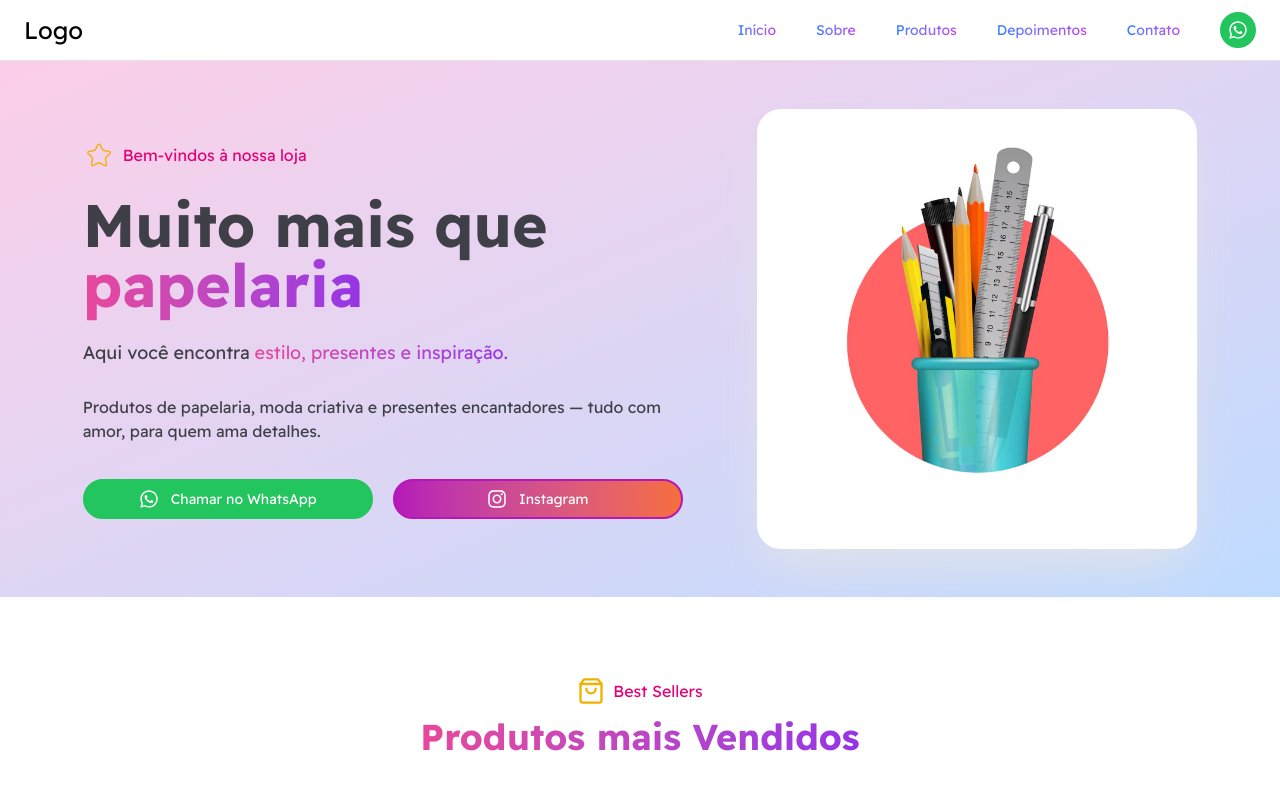
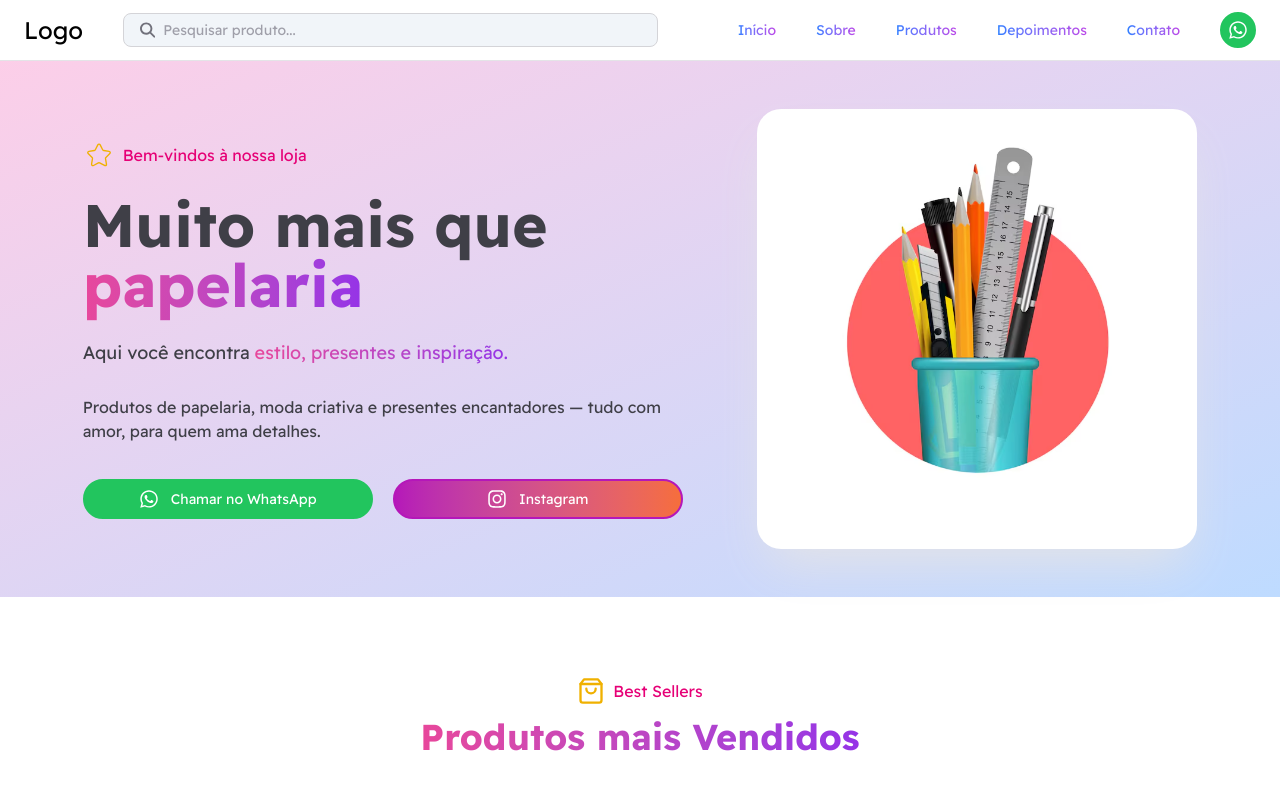
Before and after one commit to PaivaProgDev/papelaria, a React (Vite) app: page / in a window 1280 px wide. Shown: the top 800 px of the page. Built offline with nearby package versions, Linux system fonts and the light colour scheme.

Commit message:
Barra de pesquisa implemtanda

```diff
--- a/src/components/Cards.jsx
+++ b/src/components/Cards.jsx
@@ -41,10 +41,10 @@ const Cards = () => {
         }
     }
     return (
-        <Carousel itemClass="mt-12 px-3" responsive={responsive}>
+        <Carousel itemClass="mt-12 px-3 " containerClass="-z-10" responsive={responsive}>
             {data &&
                 data.map((p) => (
-                    <div key={p.id} className="bg-violet-50 border border-zinc-200 text-start  flex-1 max-w-100 rounded-xl">
+                    <div key={p.id} className="bg-violet-50 border border-zinc-200  text-start flex-1 max-w-100 rounded-xl">
                         <div className="bg-white rounded-t-xl p-3">
                             <img
                                 className="rounded-t-xl object-cover  h-[250px] w-full"
--- a/src/components/Header.jsx
+++ b/src/components/Header.jsx
@@ -4,7 +4,7 @@ import { useState } from "react"
 import { IoMdClose } from "react-icons/io"
 import { ButtonWhats } from "./Button"
 import { TextBlue, TextPink } from "./TextColor"
-
+import SearchBar from "./SearchBar"
 
 const Header = () => {
     const [openMenu, setOpenMenu] = useState(false)
@@ -12,18 +12,18 @@ const Header = () => {
         setOpenMenu(!openMenu)
     }
 
-    openMenu ? document.body.style.overflowY = 'hidden' :
-        document.body.style.overflowY = 'auto'
-
     const { links } = Links()
     return (
-        <div className="sticky top-0 z-50">
-            <header className="flex items-center px-6 py-3 relative z-20 border-b bg-white border-zinc-200 justify-between">
+        <header className="sticky top-0">
+            <div className="flex items-center gap-10 z-[999] px-6 py-3  border-b bg-white border-zinc-200 justify-between">
                 <h1 className="text-2xl">Logo</h1>
+                <div className="hidden w-full  justify-center max-w-200 sm:flex">
+                    <SearchBar />
+                </div>
                 {
-                    openMenu ? <IoMdClose onClick={handleOpenMenu} className="size-7 text-red-400 cursor-pointer" /> : <IoMenuSharp onClick={handleOpenMenu} className="size-7 md:hidden block cursor-pointer" />
+                    openMenu ? <span><IoMdClose onClick={handleOpenMenu} className="size-7 text-red-400 cursor-pointer" /></span> : <span><IoMenuSharp onClick={handleOpenMenu} className="size-7 lg:hidden block cursor-pointer" /></span>
                 }
-                <nav className="hidden md:block">
+                <nav className="hidden lg:block">
                     <ul className="flex items-center gap-10">
                         {
                             links.map((l, index) => (
@@ -39,12 +39,12 @@ const Header = () => {
                         <ButtonWhats className={'!mt-0 !p-1.5 text-sm'} ></ButtonWhats>
                     </ul>
                 </nav>
-            </header>
-            <div onClick={() => setOpenMenu(false)} className={`${openMenu ? "visible opacity-100" : "invisible opacity-0"} fixed duration-200 w-full h-full bg-[#00000082]`}>
+            </div>
+            <div onClick={() => setOpenMenu(false)} className={`${openMenu ? "visible opacity-100" : "invisible opacity-0"} fixed duration-200 w-full bg-w z-50 h-full bg-[#00000082]`}>
                 <div onClick={(e) => {
                     e.stopPropagation()
                     setOpenMenu(false)
-                }} className={`${openMenu ? "lg:right-0 top-[57px]" : "lg:-right-full -top-full "} lg:top-[57px] duration-300 px-7 py-5 bg-zinc-100 ease-in-out fixed lg:w-55 lg:h-full w-full lg:bottom-0 border-l border-zinc-200`}>
+                }} className={`${openMenu ? "lg:right-0 top-[57px]" : "lg:-right-full -top-full "} lg:top-[57px] duration-300 px-7 py-5 bg-zinc-100 -z-50 ease-in-out fixed lg:w-55 lg:h-full w-full lg:bottom-0 border-l border-zinc-200`}>
                     <nav>
                         <ul className="grid grid-cols-2 place-self-center sm:grid-cols-3 gap-7 ">
                             {
@@ -64,7 +64,10 @@ const Header = () => {
                     </nav>
                 </div>
             </div>
-        </div>
+            <div className="flex bg-white relative sm:hidden px-6 py-2">
+                <SearchBar />
+            </div>
+        </header>
     )
 }
 
--- /dev/null
+++ b/src/components/SearchBar.jsx
@@ -0,0 +1,76 @@
+import { useEffect, useState } from "react"
+import { BiChevronRight } from "react-icons/bi"
+import { FaMagnifyingGlass } from "react-icons/fa6"
+import { HiMagnifyingGlass } from "react-icons/hi2"
+import { IoMdClose } from "react-icons/io"
+
+const SearchBar = () => {
+    const [data, setData] = useState([])
+    const [itemSearched, setItemSearched] = useState([])
+    const [showItems, setShowItems] = useState(false)
+
+    const handleInputValue = (e) => {
+        e === '' ? setShowItems(false) : setShowItems(true)
+        const normalize = e.normalize("NFD").replace(/[\u0300-\u036f]/g, "");
+
+        const filtered = data.filter(f => f.title.toLowerCase().includes(normalize.toLowerCase()))
+        e ? setShowItems(true) : setShowItems(false)
+        setItemSearched(filtered)
+
+    }
+
+    useEffect(() => {
+        const products = async () => {
+            const res = await fetch('/products.json')
+            const dataProduct = await res.json()
+            setData(dataProduct)
+        }
+        products()
+    }, [])
+
+    return (
+        <div className="relative w-full flex justify-center">
+            <label className="flex items-center z-10 w-full bg-slate-100 focus-within:outline-2 border-zinc-300 outline-violet-500 gap-2 border rounded-lg py-1.5 px-4">
+                <FaMagnifyingGlass className="text-zinc-500" />
+                <input onChange={(e) => {
+                    handleInputValue(e.target.value)
+                }} className="placeholder:text-zinc-400 w-full text-sm outline-0" type="serach" placeholder="Pesquisar produto..." />
+            </label>
+            {showItems &&
+                <>
+                    <div onClick={() => setShowItems(false)} className="top-0 bottom-0 right-0 -z-10 left-0 bg-[#000000d5] fixed"></div>
+                    <div className={` absolute shadow-xl py-5 w-full  flex justify-between rounded-b-2xl bg-zinc-50 top-10.5 sm:top-11.5`}>
+                        {itemSearched.length ?
+                            <ul className={`${itemSearched ? "block" : "hidden"} w-full overflow-y-auto h-60`} >
+                                <div className="px-6">
+                                    <IoMdClose onClick={() => setShowItems(false)} className="place-self-end cursor-pointer size-6 mb-2 text-red-400" />
+                                </div>
+                                {
+                                    itemSearched.map((searched) => (
+                                        <li key={searched.id} className={`border-zinc-300 `}>
+                                            {/* <img className="w-25 h-18 object-cover" src={searched.img} alt="" /> */}
+                                            <div className="w-full ">
+                                                <span className="text-sm flex items-center gap-6 justify-between px-6 cursor-pointer py-2 hover:bg-zinc-300 w-full font-light">
+                                                    <span>{searched.title}</span>
+                                                    <span><HiMagnifyingGlass /></span>
+                                                </span>
+                                            </div>
+                                        </li>
+                                    ))
+                                }
+                            </ul> :
+                            <div className="w-full px-6">
+                                <div className="px-6 ">
+                                    <IoMdClose onClick={() => setShowItems(false)} className="place-self-end cursor-pointer size-6 mb-2 text-red-400" />
+                                </div>
+                                <p className="text-sm text-center font-light">Nenhum produto encontrado...</p>
+                            </div>}
+                    </div>
+                </>
+            }
+        </div >
+
+    )
+}
+
+export default SearchBar
```
